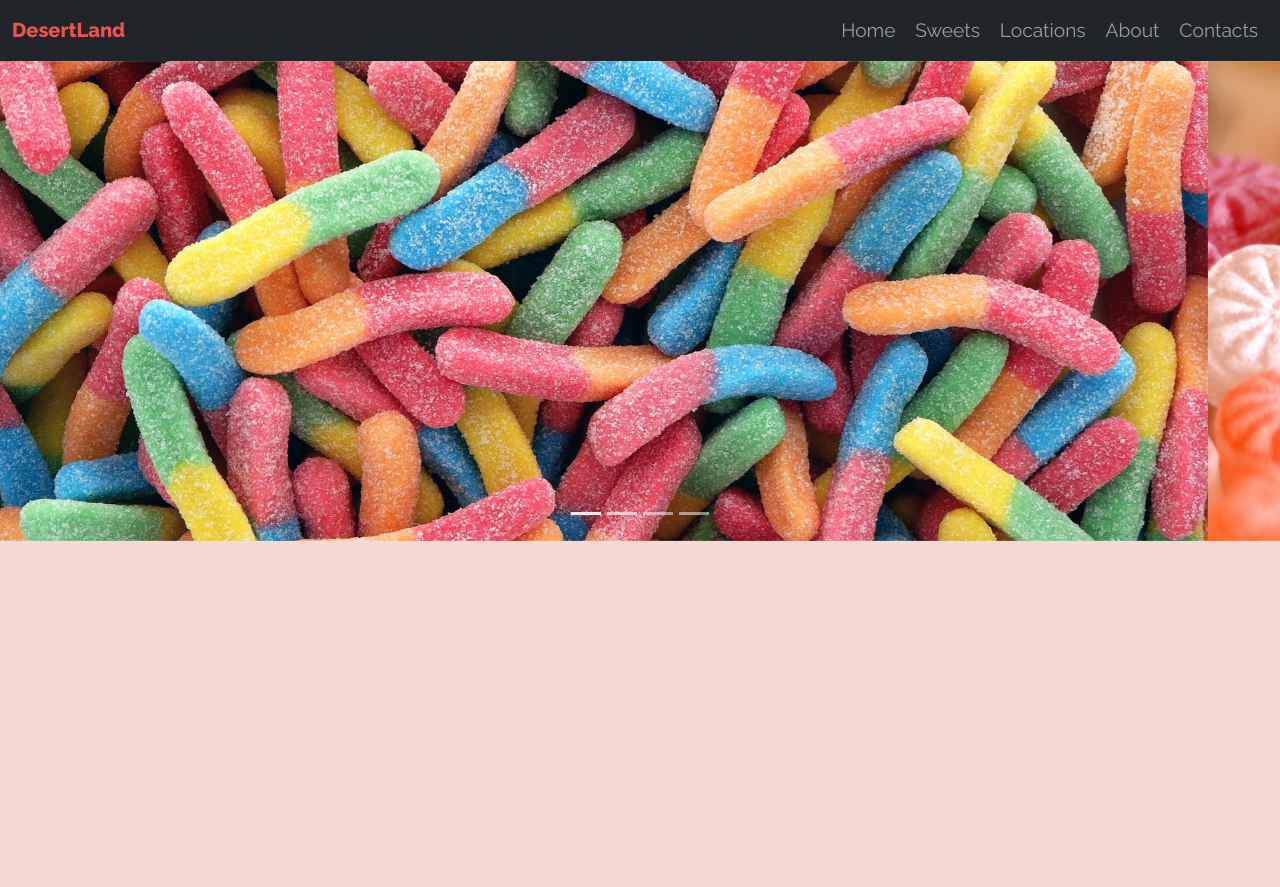
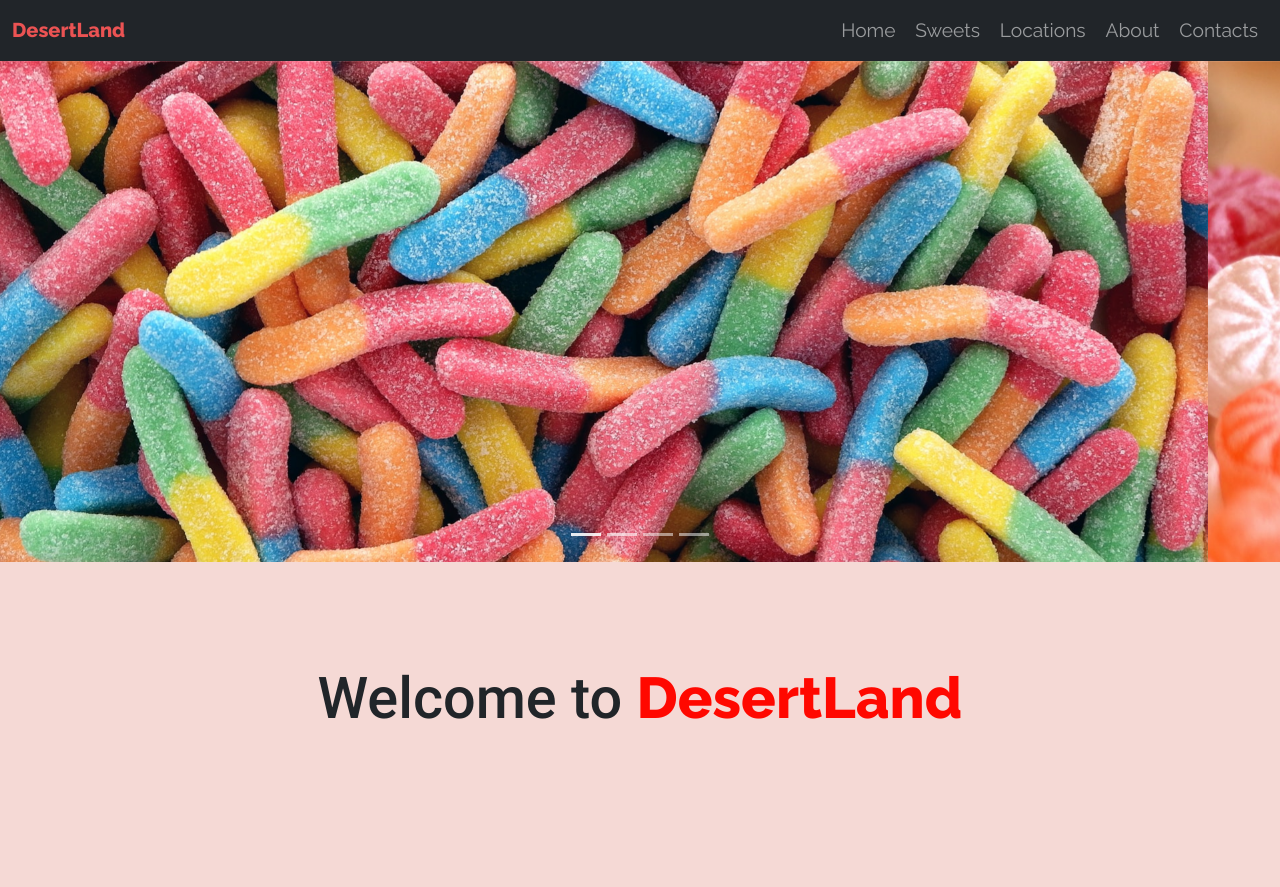
Before and after one commit to KostasKilda/desertLand, a plain HTML site: page index.html in a window 1280 px wide. Shown: the top 887 px of the page. Drawn offline with nearby package versions, Linux system fonts and the light colour scheme.

Commit message:
Added a title to the webpage. Made spacing changes

```diff
--- a/index.html
+++ b/index.html
@@ -57,6 +57,7 @@
         </div>
     </nav>
 
+    <!-- Carousel -->
     <div class="navbar-space-out">
         <div id="mainCarousel" class="carousel slide" data-bs-ride="carousel">
             <ol class="carousel-indicators">
@@ -94,7 +95,13 @@
         </div>
     </div>
 
-    <div class="container-fluid carousel-spacing" id="spacing-reset">
+    <div class="desertLand-wrapper">
+        <h1>
+            Welcome to <span class="welcome-desertland">DesertLand</span>
+        </h1>
+    </div>
+
+    <div class="container-fluid" id="spacing-reset">
         <div class="row g-0">
             <div class="wrapper-section-reverse">
                 <div class="col-lg-6"><img src="imgs/milk.png" class="main-section-img rounded" alt=""></div>
--- a/styles.css
+++ b/styles.css
@@ -14,8 +14,25 @@ nav{
     padding-right: 0;
 }
 
-.carousel-spacing{
-    margin-top: 40rem;
+h1{
+    text-align: center;
+    font-family: 'Roboto', sans-serif;
+    font-size: 700;
+    font-size: 2.5em;
+}
+
+.desertLand-wrapper{
+    display: flex;
+    justify-content: center;
+    align-items: center;
+    height: 52vh;
+    margin-bottom: 3em;
+}
+
+.welcome-desertland{
+    font-family: 'Raleway', sans-serif;
+    font-weight: 700;
+    color: #ff0800;
 }
 
 .navbar-logo{
@@ -76,7 +93,7 @@ h2{
 }
 
 .carousel-inner .carousel-image-sizing{
-    height: 40vh;
+    height: calc(40vh + 56px);
 }
 
 .carousel-image-sizing{
@@ -104,6 +121,10 @@ h2{
     .carousel-inner .carousel-image-sizing{
         min-height: 320px;
     }
+
+    h1{
+        font-size: 3.2em;
+    }
 }
 
 /* Bootstrap break off */
@@ -128,8 +149,16 @@ h2{
     }
 
     .carousel-inner .carousel-image-sizing{
-        height: 60vh;
+        height: calc(55vh + 60.8px);
         min-height: 460px;
+    }
+
+    .desertLand-wrapper{
+        height: 35vh;
+    }
+
+    h1{
+        font-size: 3.6em;
     }
 }
 
@@ -154,7 +183,10 @@ h2{
     }
 
     .carousel-inner .carousel-image-sizing{
-        height: 60vh;
         min-height: 520px;
     }
+
+    h1{
+        font-size: 6em;
+    }
 }
```
